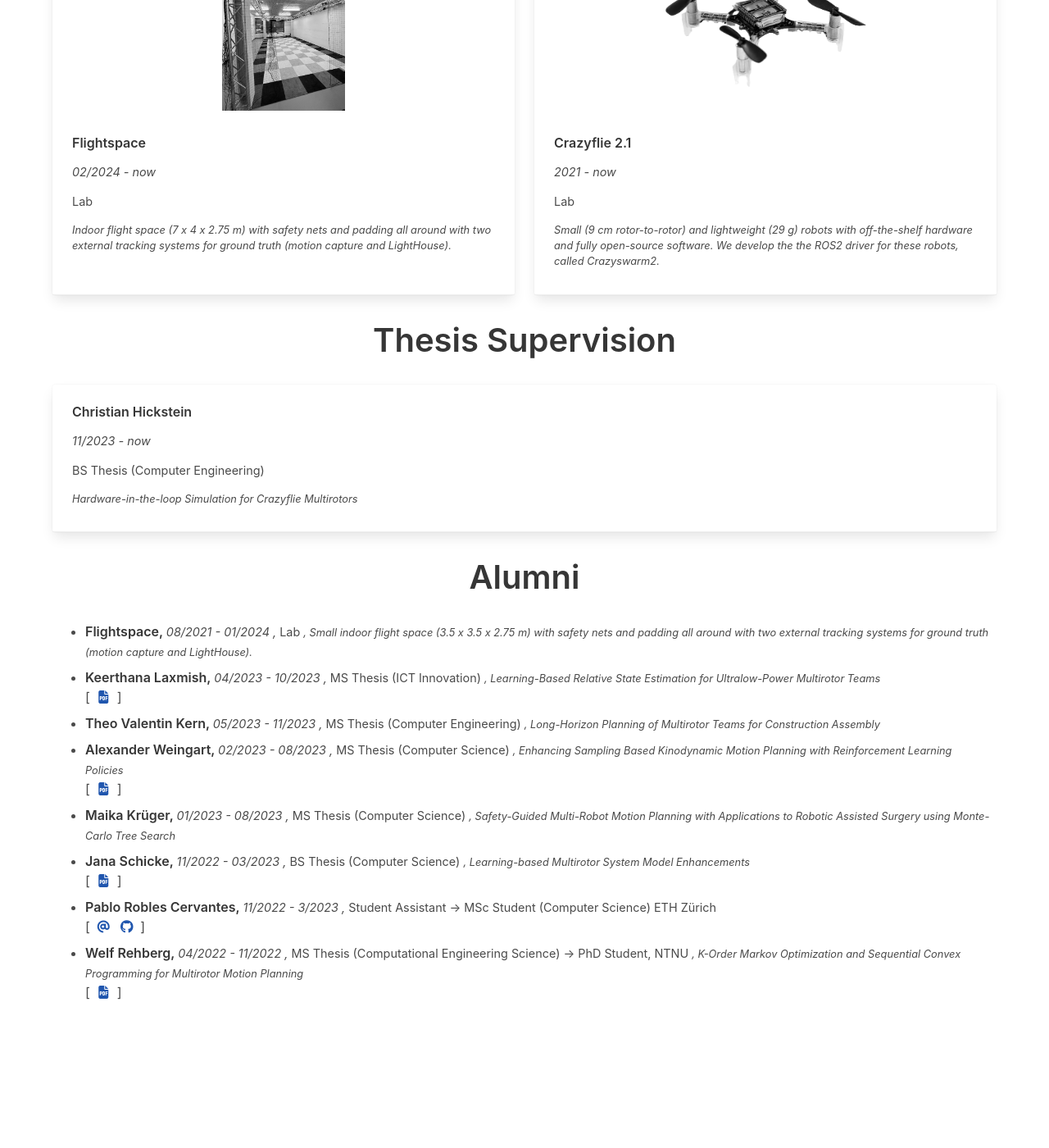
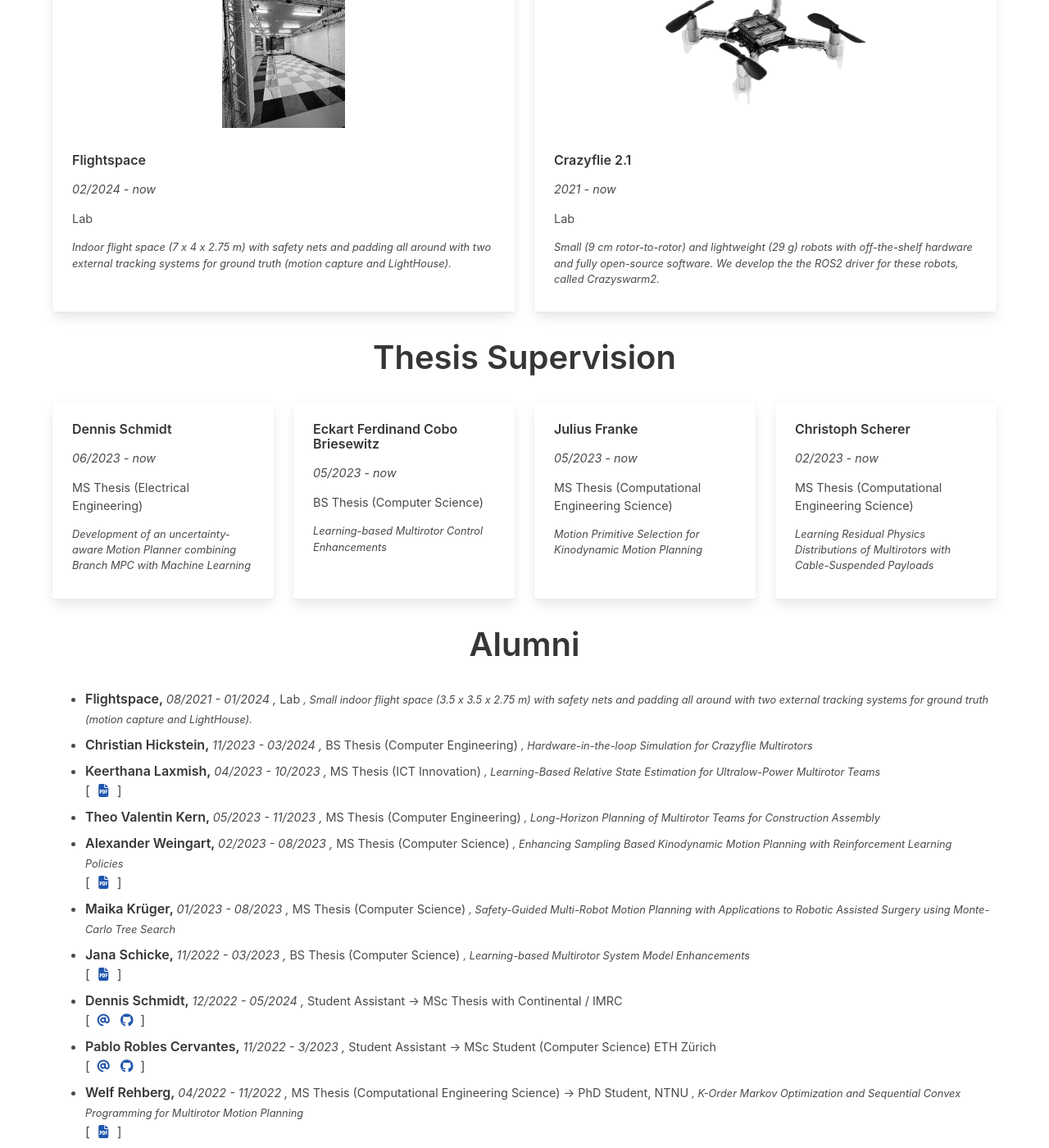
Before and after one commit to IMRCLab/imrclab.github.io, a Jekyll site: the page built from team.html, in a window 1280 px wide and 1400 px high, scrolled down 1567 px. Shown: the whole window at 82% size. Built offline with Jekyll 4.4.1, drawn with Linux system fonts in a browser that asks for light colours; before the commit the page ends 2797 px from its top, so only the background shows below that; some of the changed text lies outside the part shown.

Commit message:
update team and jobs

```diff
--- a/_data/team.yml
+++ b/_data/team.yml
@@ -69,6 +69,8 @@ team:
     github: den-schmidt
     image: dennis_schmidt.jpg
     start: 12/2022
+    end: 05/2024
+    next_role: MSc Thesis with Continental / IMRC
 
   - name: Nan Cai
     role: Student Assistant
@@ -123,6 +125,7 @@ team:
     role: BS Thesis (Computer Engineering)
     note: Hardware-in-the-loop Simulation for Crazyflie Multirotors
     start: 11/2023
+    end: 03/2024
 
   - name: Bojan Derajić
     role: External PhD student (Continental)
@@ -151,3 +154,36 @@ team:
     image: crazyflie20.png
     start: 2021
     note: Small (9 cm rotor-to-rotor) and lightweight (29 g) robots with off-the-shelf hardware and fully open-source software. We develop the the ROS2 driver for these robots, called Crazyswarm2.
+
+  - name: Max Perschen
+    role: Student Assistant
+    github: mmX42
+    image: max_perschen.jpg
+    start: 06/2024
+
+  - name: Jan Achermann
+    role: Student Assistant
+    email:  achermann (at) campus (dot) tu-berlin (dot) de
+    github: polyblank-5
+    image: jan_achermann.jpg
+    start: 06/2024
+
+  - name: Christoph Scherer
+    role: MS Thesis (Computational Engineering Science)
+    note: Learning Residual Physics Distributions of Multirotors with Cable-Suspended Payloads
+    start: 02/2023
+
+  - name: Julius Franke
+    role: MS Thesis (Computational Engineering Science)
+    note: Motion Primitive Selection for Kinodynamic Motion Planning
+    start: 05/2023
+
+  - name: Eckart Ferdinand Cobo Briesewitz
+    role: BS Thesis (Computer Science)
+    note: Learning-based Multirotor Control Enhancements
+    start: 05/2023
+
+  - name: Dennis Schmidt
+    role: MS Thesis (Electrical Engineering)
+    note: Development of an uncertainty-aware Motion Planner combining Branch MPC with Machine Learning
+    start: 06/2023
```
Also changed, not shown: _data/jobs.yml (+40 -40 lines), _data/teaching.yml (+12 -12 lines), assets/img/jan_achermann.jpg (added), assets/img/max_perschen.jpg (added).
